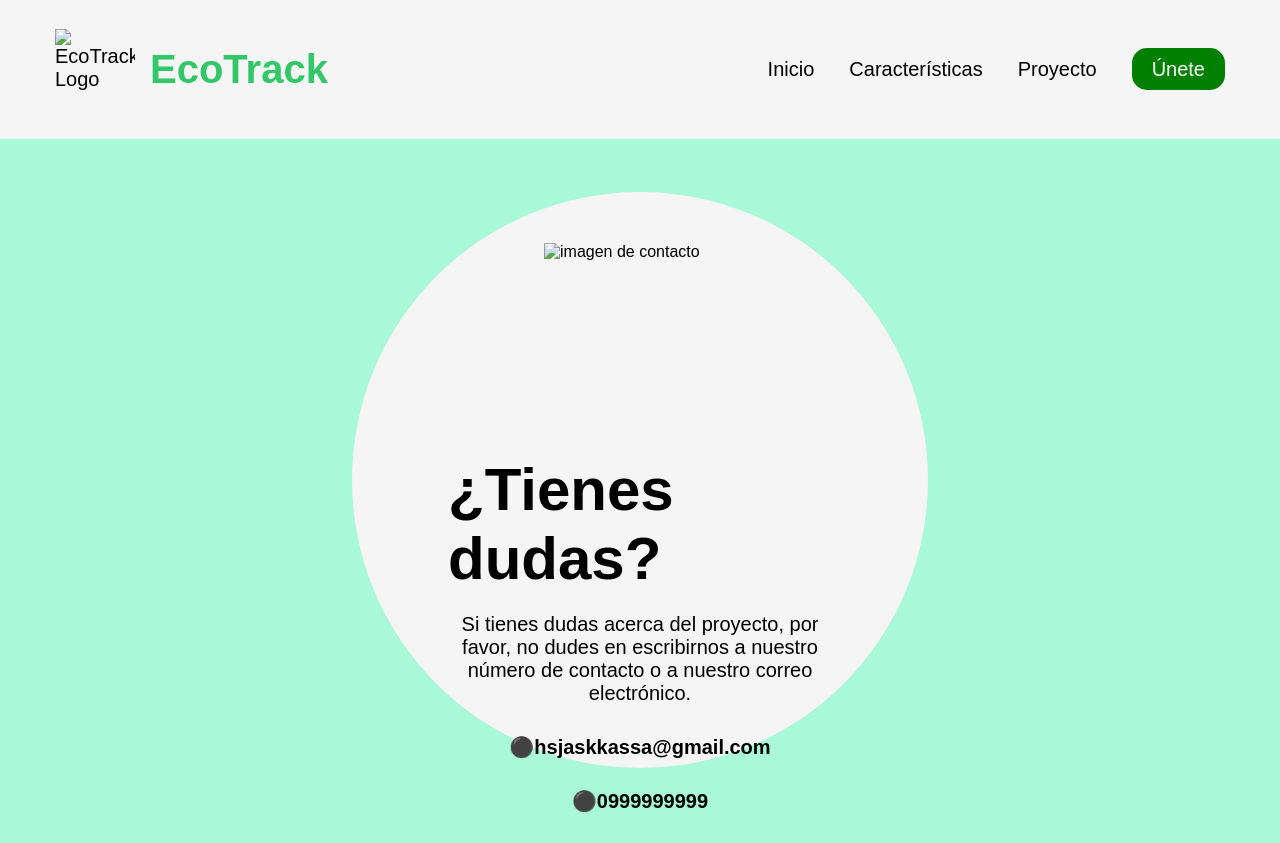
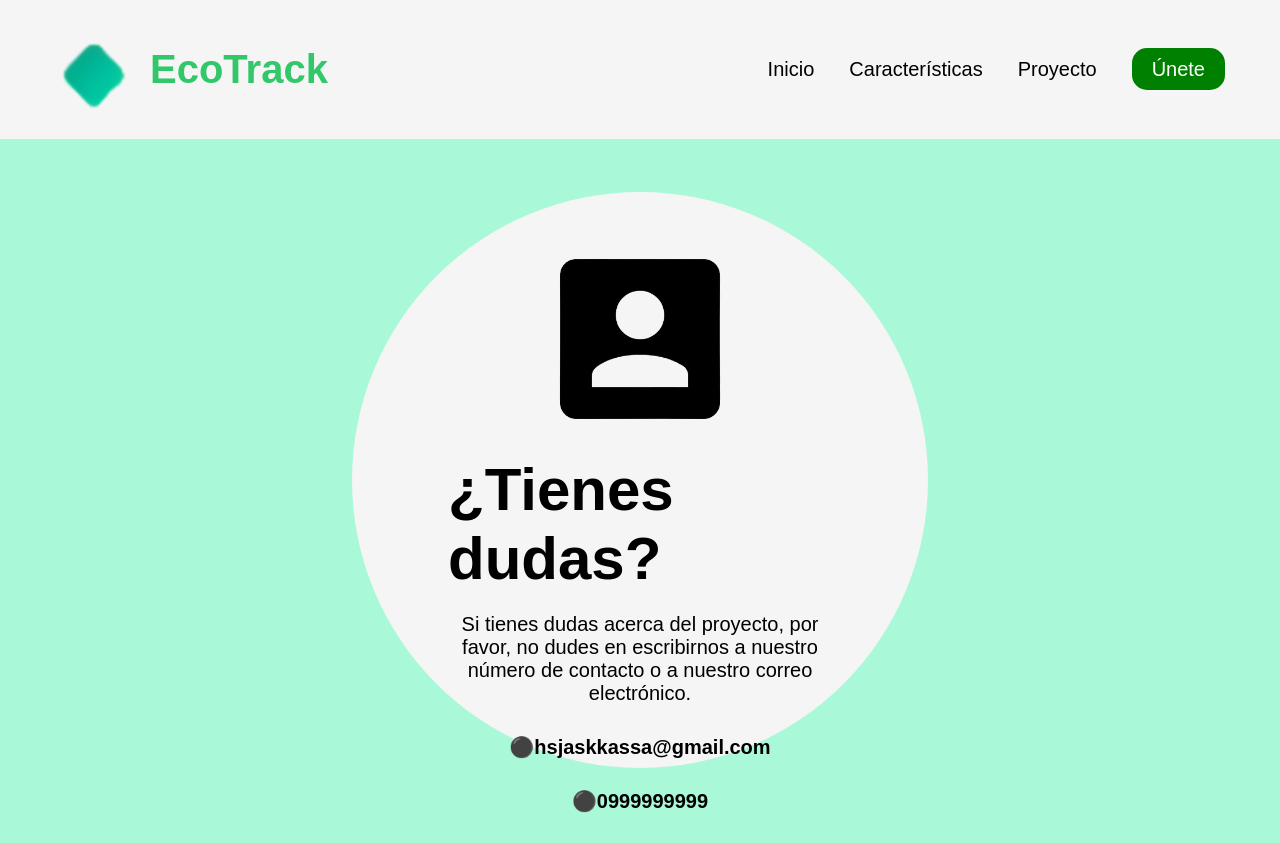
Before and after one commit to Elkin8/idea-proyecto, a plain HTML site: page info.html in a window 1280 px wide. Drawn offline with Linux system fonts and the light colour scheme.

Commit message:
Update info.html

```diff
--- a/info.html
+++ b/info.html
@@ -9,7 +9,7 @@
 <body>
     <header class="header">
       <div class="logo">
-        <img src="images/logo.png" alt="EcoTrack Logo">
+        <img src="logo.png" alt="EcoTrack Logo">
         <h1>EcoTrack</h1>
       </div>
       <nav>
@@ -24,7 +24,7 @@
 
     <div class="container-info">
         <div class="info-image">
-            <img src="images/info.png" alt="imagen de contacto">
+            <img src="info.png" alt="imagen de contacto">
         </div>
         <div class="info-content">
             <h2>¿Tienes dudas?</h2>
```
